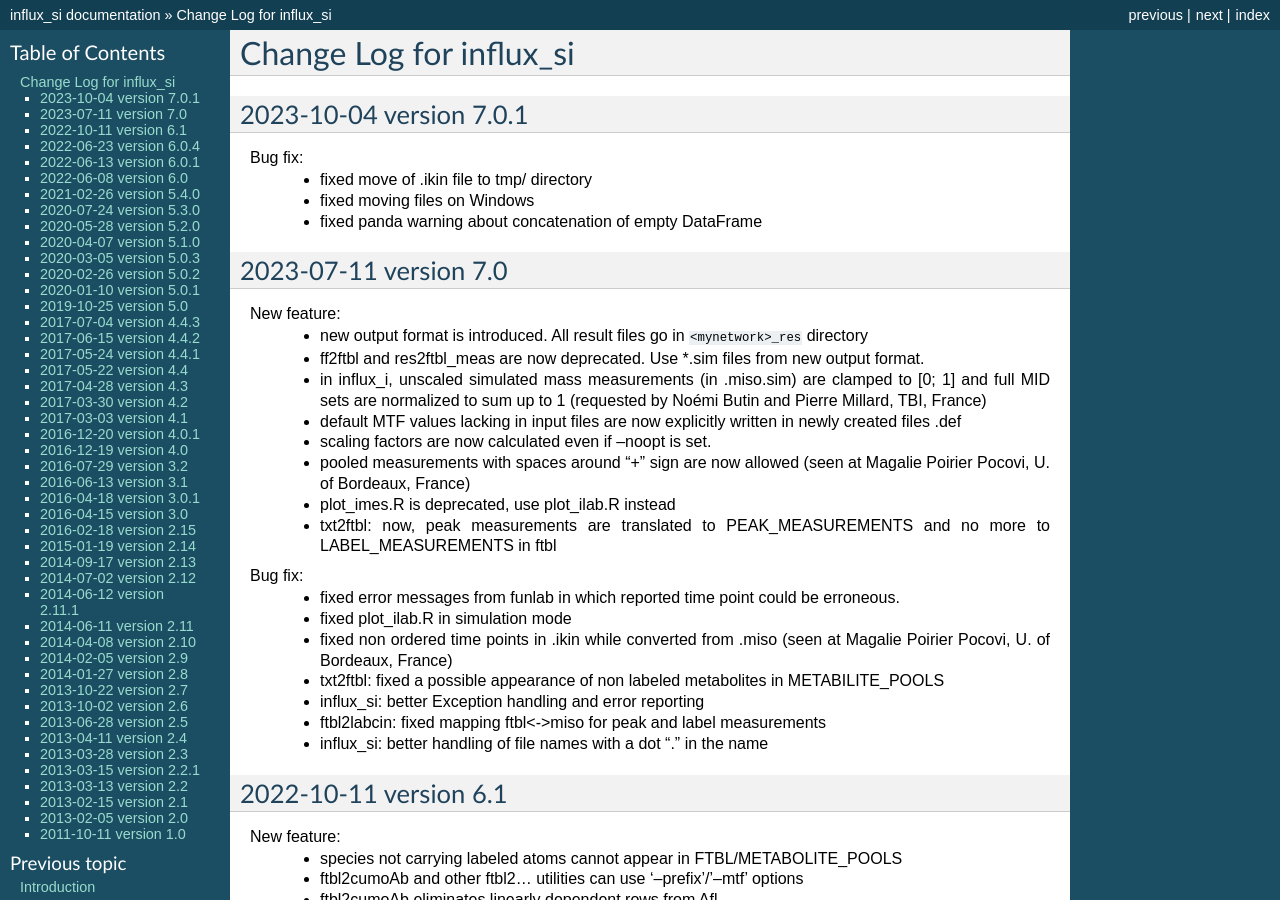
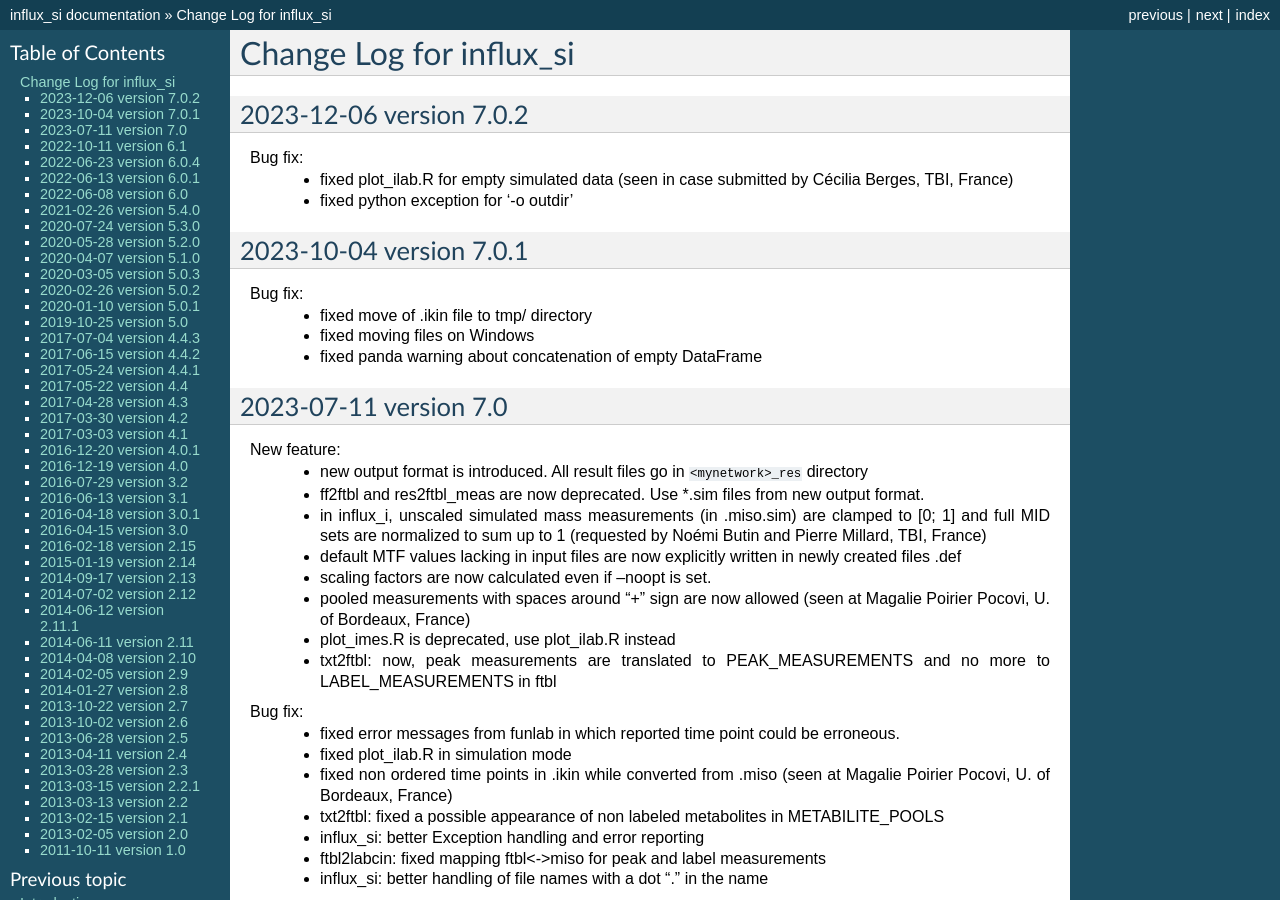
Before and after one commit to sgsokol/influx, a Sphinx documentation site: the page built from influx_si/doc/changelog.rst, in a window 1280 px wide and 900 px high. Built offline with Sphinx 7.4.7, drawn with Linux system fonts in a browser that asks for light colours.

Commit message:
v 7.0.1.90 fixed plot_ilab.R and '-o outdir'
Signed-off-by: Serguei Sokol <sokol@insa-toulouse.fr>

```diff
--- a/influx_si/doc/ChangeLog.txt
+++ b/influx_si/doc/ChangeLog.txt
@@ -1,6 +1,13 @@
 ========================
 Change Log for influx_si
 ========================
+
+2023-12-06 version 7.0.2
+------------------------
+
+Bug fix:
+ - fixed plot_ilab.R for empty simulated data (seen in case submitted by Cécilia Berges, TBI, France)
+ - fixed python exception for '-o outdir'
 
 2023-10-04 version 7.0.1
 ------------------------
```
Also changed, not shown: 2 other files.
